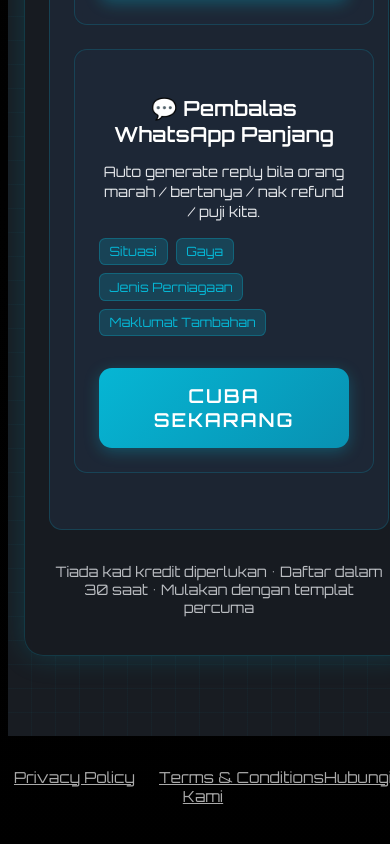
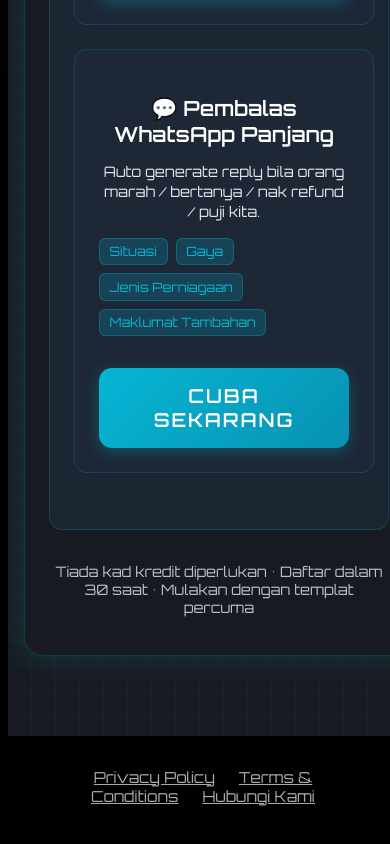
Before and after one commit to Aaqil456/mudahprompt, a Next.js app: page / in a window 390 px wide. Shown: the part 6532-7376 px from the top of the page. Built offline with nearby package versions, Linux system fonts and the light colour scheme; no server answers.

Commit message:
added margin to the footing in mobile view

```diff
--- a/src/app/landing/LandingPage.tsx
+++ b/src/app/landing/LandingPage.tsx
@@ -422,7 +422,7 @@
     </div>
       <div style={{ textAlign: 'center', marginTop: '2rem', marginBottom: '1.5rem', fontSize: '0.95rem', color: '#aaa' }}>
         <Link href="/privacy-policy" style={{ marginRight: '1.5rem', color: '#aaa', textDecoration: 'underline' }}>Privacy Policy</Link>
-        <Link href="/terms" style={{ color: '#aaa', textDecoration: 'underline' }}>Terms & Conditions</Link>
+        <Link href="/terms" style={{ marginRight: '1.5rem',color: '#aaa', textDecoration: 'underline' }}>Terms & Conditions</Link>
         <Link href="/contact" style={{ color: '#aaa', textDecoration: 'underline' }}>Hubungi Kami</Link>
       </div>
     </>
```
